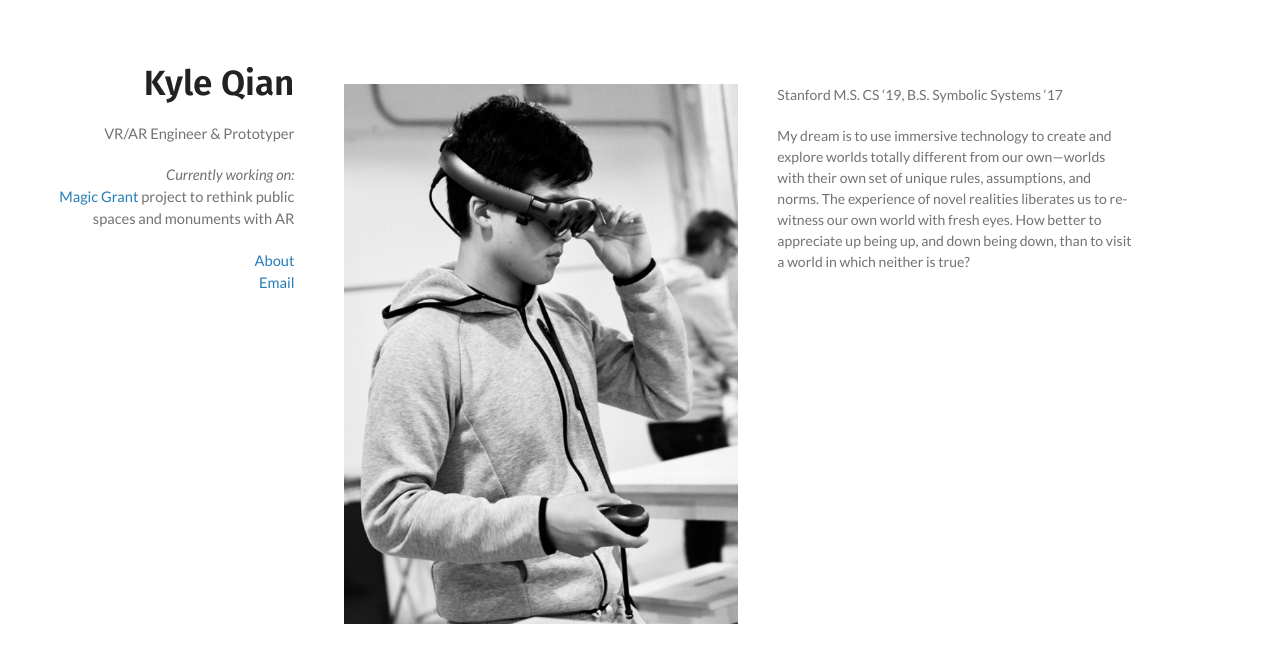
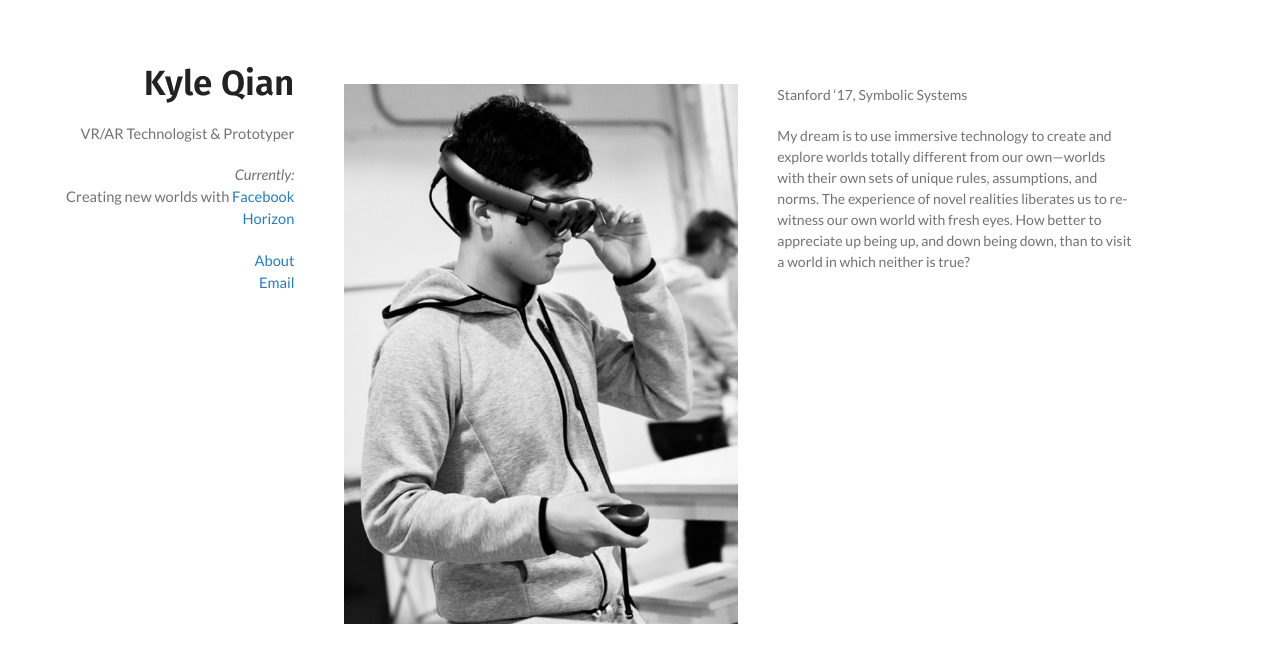
Before and after one commit to kyleqian/kyleqian.github.io, a Jekyll site: the page built from me.md, in a window 1280 px wide. Shown: the top 663 px of the page. Built offline with Jekyll 4.4.1, drawn with Linux system fonts in a browser that asks for light colours.

Commit message:
Feb 2021 update

```diff
--- a/_layouts/default.html
+++ b/_layouts/default.html
@@ -34,13 +34,13 @@
 
         <div id="banner-desc">
           <p>
-            VR/AR Engineer & Prototyper
+            VR/AR Technologist & Prototyper
             <br>
           </p>
           <p>
-            <i>Currently working on:</i>
+            <i>Currently:</i>
             <br>
-            <a href="https://brown.columbia.edu/portfolio/charleston-reconstructed/" target="_blank">Magic Grant</a> project to rethink public spaces and monuments with AR
+            Creating new worlds with <a href="https://www.oculus.com/facebook-horizon/" target="_blank">Facebook Horizon</a>
             <br>
           </p>
           <p>
--- a/me.md
+++ b/me.md
@@ -4,6 +4,6 @@ layout: default
 
 <img src="assets/img/magicleap.jpg" style="width: 50%; float: left; margin-right: 5%">
 
-Stanford M.S. CS '19, B.S. Symbolic Systems '17
+Stanford '17, Symbolic Systems
 
-My dream is to use immersive technology to create and explore worlds totally different from our own&mdash;worlds with their own set of unique rules, assumptions, and norms. The experience of novel realities liberates us to re-witness our own world with fresh eyes. How better to appreciate up being up, and down being down, than to visit a world in which neither is true?
+My dream is to use immersive technology to create and explore worlds totally different from our own&mdash;worlds with their own sets of unique rules, assumptions, and norms. The experience of novel realities liberates us to re-witness our own world with fresh eyes. How better to appreciate up being up, and down being down, than to visit a world in which neither is true?
```
Also changed, not shown: _projects/charleston-reconstructed.md (added, +22 -0 lines), assets/img/index/charleston.jpg (added), 4 other files.
